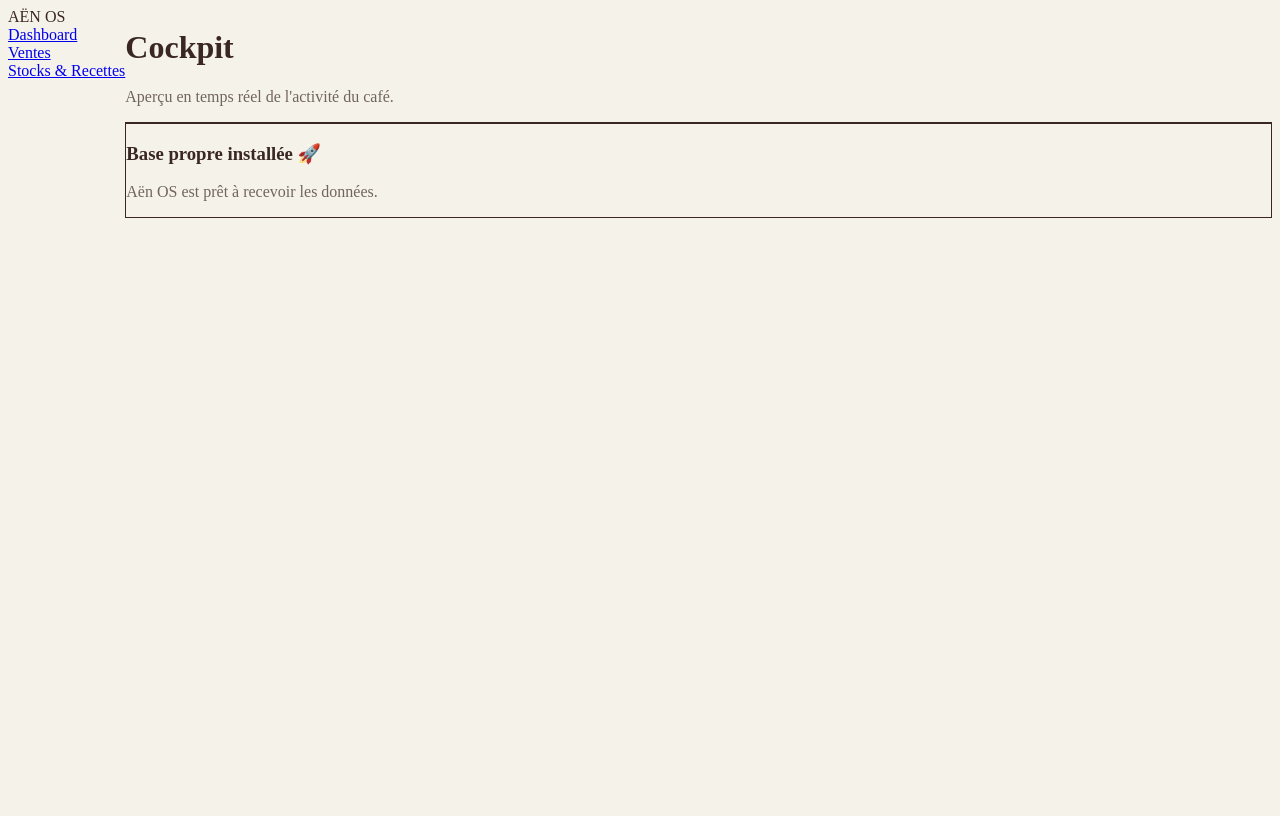
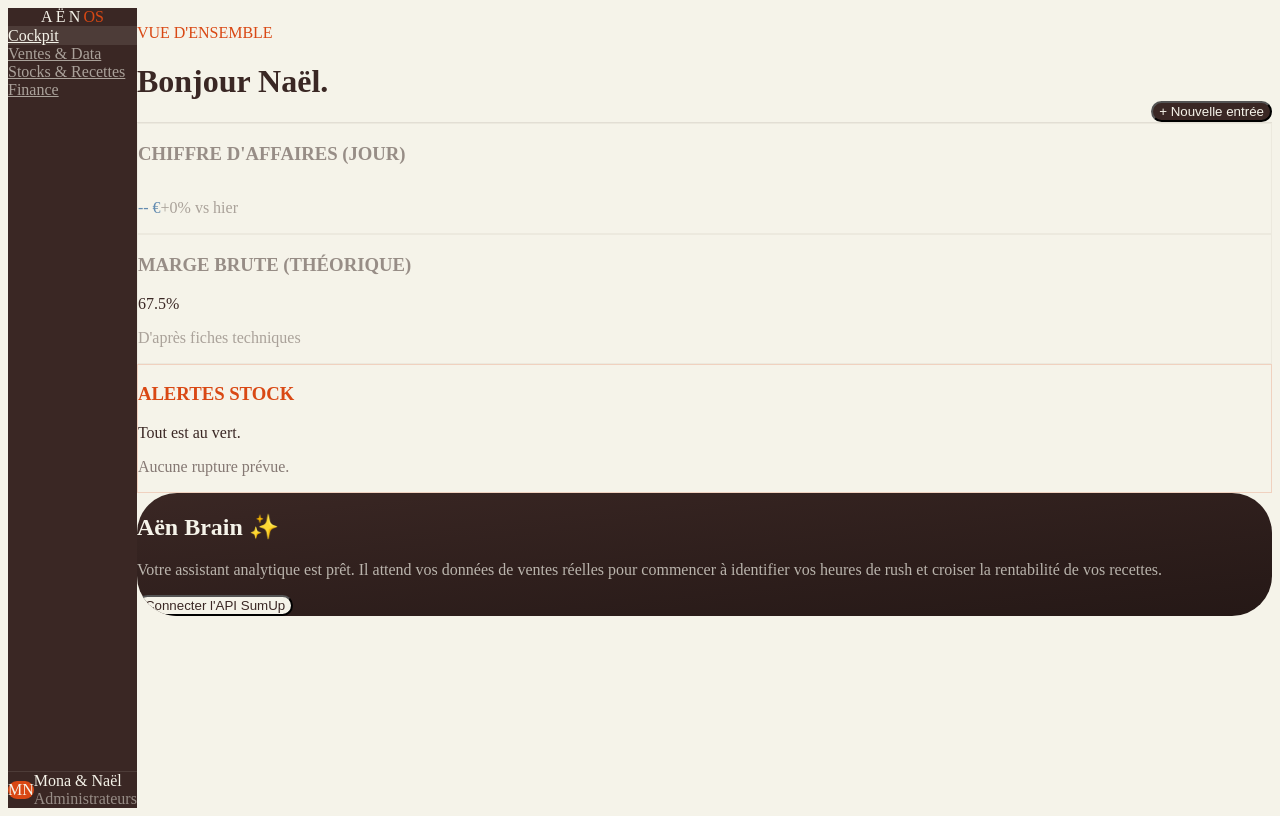
Before and after one commit to aencafe/aen-dashboard, a Next.js app: page / in a window 1280 px wide. Built offline with nearby package versions, Linux system fonts and the light colour scheme.

Commit message:
UI: Refonte visuelle complète Premium

```diff
--- a/app/layout.tsx
+++ b/app/layout.tsx
@@ -1,7 +1,7 @@
 import "./globals.css";
 
 export const metadata = {
-  title: "Aën OS - Dashboard",
+  title: "Aën OS - Cockpit",
   description: "Système de gestion centralisé pour Aën Café",
 };
 
@@ -12,18 +12,50 @@ export default function RootLayout({
 }) {
   return (
     <html lang="fr">
-      <body className="flex h-screen overflow-hidden antialiased">
-        <aside className="w-64 bg-aen-marron text-aen-beige flex flex-col p-6">
-          <div className="text-2xl font-bold mb-10 tracking-widest text-aen-orange">
-            AËN OS
+      <body className="flex h-screen bg-[#F5F3E9] text-[#3A2724] font-sans antialiased overflow-hidden">
+
+        {/* SIDEBAR PREMIUM */}
+        <aside className="w-72 bg-[#3A2724] text-[#F5F3E9] flex flex-col justify-between shadow-2xl z-10">
+          <div>
+            {/* En-tête / Logo */}
+            <div className="p-8 flex items-center justify-center border-b border-[#F5F3E9]/10">
+              <span className="text-4xl font-light tracking-[0.2em] text-[#F5F3E9]">AËN</span>
+              <span className="text-xs font-bold tracking-widest text-[#D94814] ml-2 mt-3">OS</span>
+            </div>
+
+            {/* Menu de navigation */}
+            <nav className="flex flex-col mt-8 px-4 gap-2">
+              <a href="/" className="px-4 py-3 rounded-xl bg-[#F5F3E9]/10 text-[#F5F3E9] font-medium transition-all shadow-sm">
+                Cockpit
+              </a>
+              <a href="/sales" className="px-4 py-3 rounded-xl hover:bg-[#F5F3E9]/5 text-[#F5F3E9]/60 hover:text-[#F5F3E9] transition-all">
+                Ventes & Data
+              </a>
+              <a href="/stocks" className="px-4 py-3 rounded-xl hover:bg-[#F5F3E9]/5 text-[#F5F3E9]/60 hover:text-[#F5F3E9] transition-all">
+                Stocks & Recettes
+              </a>
+              <a href="/finance" className="px-4 py-3 rounded-xl hover:bg-[#F5F3E9]/5 text-[#F5F3E9]/60 hover:text-[#F5F3E9] transition-all">
+                Finance
+              </a>
+            </nav>
           </div>
-          <nav className="flex flex-col gap-4">
-            <a href="/" className="hover:text-aen-orange transition-colors">Dashboard</a>
-            <a href="/sales" className="hover:text-aen-orange transition-colors">Ventes</a>
-            <a href="/stocks" className="hover:text-aen-orange transition-colors">Stocks & Recettes</a>
-          </nav>
+
+          {/* Profil Admin */}
+          <div className="p-6 border-t border-[#F5F3E9]/10">
+            <div className="flex items-center gap-4">
+              <div className="w-10 h-10 rounded-full bg-[#D94814] flex items-center justify-center text-white text-sm font-bold shadow-lg">
+                MN
+              </div>
+              <div className="flex flex-col">
+                <span className="text-sm font-medium">Mona & Naël</span>
+                <span className="text-xs text-[#F5F3E9]/50">Administrateurs</span>
+              </div>
+            </div>
+          </div>
         </aside>
-        <main className="flex-1 overflow-y-auto p-8">
+
+        {/* ZONE DE TRAVAIL */}
+        <main className="flex-1 overflow-y-auto bg-[#F5F3E9]">
           {children}
         </main>
       </body>
--- a/app/page.tsx
+++ b/app/page.tsx
@@ -1,16 +1,65 @@
 export default function Home() {
   return (
-    <div className="flex flex-col gap-6">
-      <header className="flex justify-between items-center pb-4 border-b border-aen-marron/20">
+    <div className="max-w-7xl mx-auto p-12 flex flex-col gap-10">
+
+      {/* Header du Dashboard */}
+      <header className="flex justify-between items-end pb-6 border-b border-[#3A2724]/10">
         <div>
-          <h1 className="text-3xl font-bold">Cockpit</h1>
-          <p className="text-sm opacity-70">Aperçu en temps réel de l'activité du café.</p>
+          <p className="text-xs font-bold text-[#D94814] tracking-widest uppercase mb-2">Vue d'ensemble</p>
+          <h1 className="text-4xl font-light tracking-tight text-[#3A2724]">Bonjour Naël.</h1>
         </div>
+        <button className="bg-[#3A2724] text-[#F5F3E9] px-6 py-3 rounded-full text-sm font-medium hover:bg-[#3A2724]/90 transition-all shadow-lg flex items-center gap-2">
+          + Nouvelle entrée
+        </button>
       </header>
-      <div className="bg-white p-6 rounded-lg shadow-sm border border-aen-marron/10">
-        <h3 className="font-semibold text-lg mb-2">Base propre installée 🚀</h3>
-        <p className="text-aen-marron opacity-70">Aën OS est prêt à recevoir les données.</p>
+
+      {/* Grille des KPIs (Indicateurs Clés) */}
+      <div className="grid grid-cols-1 md:grid-cols-3 gap-6">
+
+        {/* Carte CA */}
+        <div className="bg-white/60 backdrop-blur-md p-8 rounded-3xl border border-[#3A2724]/5 shadow-sm hover:shadow-md transition-all">
+          <h3 className="text-xs font-bold text-[#3A2724]/50 uppercase tracking-widest mb-3">Chiffre d'Affaires (Jour)</h3>
+          <div className="flex items-baseline gap-3">
+            <p className="text-5xl font-light text-[#638BB0]">-- €</p>
+            <span className="text-sm text-[#3A2724]/40 font-medium">+0% vs hier</span>
+          </div>
+        </div>
+
+        {/* Carte Marge (Basée sur tes CSV) */}
+        <div className="bg-white/60 backdrop-blur-md p-8 rounded-3xl border border-[#3A2724]/5 shadow-sm hover:shadow-md transition-all">
+          <h3 className="text-xs font-bold text-[#3A2724]/50 uppercase tracking-widest mb-3">Marge Brute (Théorique)</h3>
+          <p className="text-5xl font-light text-[#3A2724]">67.5%</p>
+          <p className="text-sm text-[#3A2724]/40 mt-2">D'après fiches techniques</p>
+        </div>
+
+        {/* Carte Alerte */}
+        <div className="bg-white/60 backdrop-blur-md p-8 rounded-3xl border border-[#D94814]/20 shadow-sm relative overflow-hidden">
+          <div className="absolute top-0 right-0 w-20 h-20 bg-[#D94814]/5 rounded-bl-full"></div>
+          <h3 className="text-xs font-bold text-[#D94814] uppercase tracking-widest mb-3 flex items-center gap-2">
+            <span className="w-2 h-2 rounded-full bg-[#D94814] animate-pulse"></span> Alertes Stock
+          </h3>
+          <p className="text-xl font-medium text-[#3A2724] mt-2">Tout est au vert.</p>
+          <p className="text-sm text-[#3A2724]/60 mt-1">Aucune rupture prévue.</p>
+        </div>
+
       </div>
+
+      {/* Module IA (Aën Brain) */}
+      <div className="mt-4 bg-gradient-to-br from-[#3A2724] to-[#251816] p-10 rounded-[2.5rem] shadow-2xl text-[#F5F3E9] relative overflow-hidden">
+         {/* Effet lumineux orange en fond */}
+         <div className="absolute -top-20 -right-20 w-96 h-96 bg-[#D94814] opacity-20 blur-[100px] rounded-full pointer-events-none"></div>
+
+         <div className="relative z-10">
+            <h2 className="text-3xl font-light mb-3">Aën Brain <span className="text-[#D94814] text-xl">✨</span></h2>
+            <p className="text-[#F5F3E9]/70 max-w-xl mb-8 leading-relaxed">
+              Votre assistant analytique est prêt. Il attend vos données de ventes réelles pour commencer à identifier vos heures de rush et croiser la rentabilité de vos recettes.
+            </p>
+            <button className="bg-[#F5F3E9] text-[#3A2724] px-6 py-3 rounded-full text-sm font-bold hover:bg-white transition-all shadow-lg">
+              Connecter l'API SumUp
+            </button>
+         </div>
+      </div>
+
     </div>
   );
 }
```
